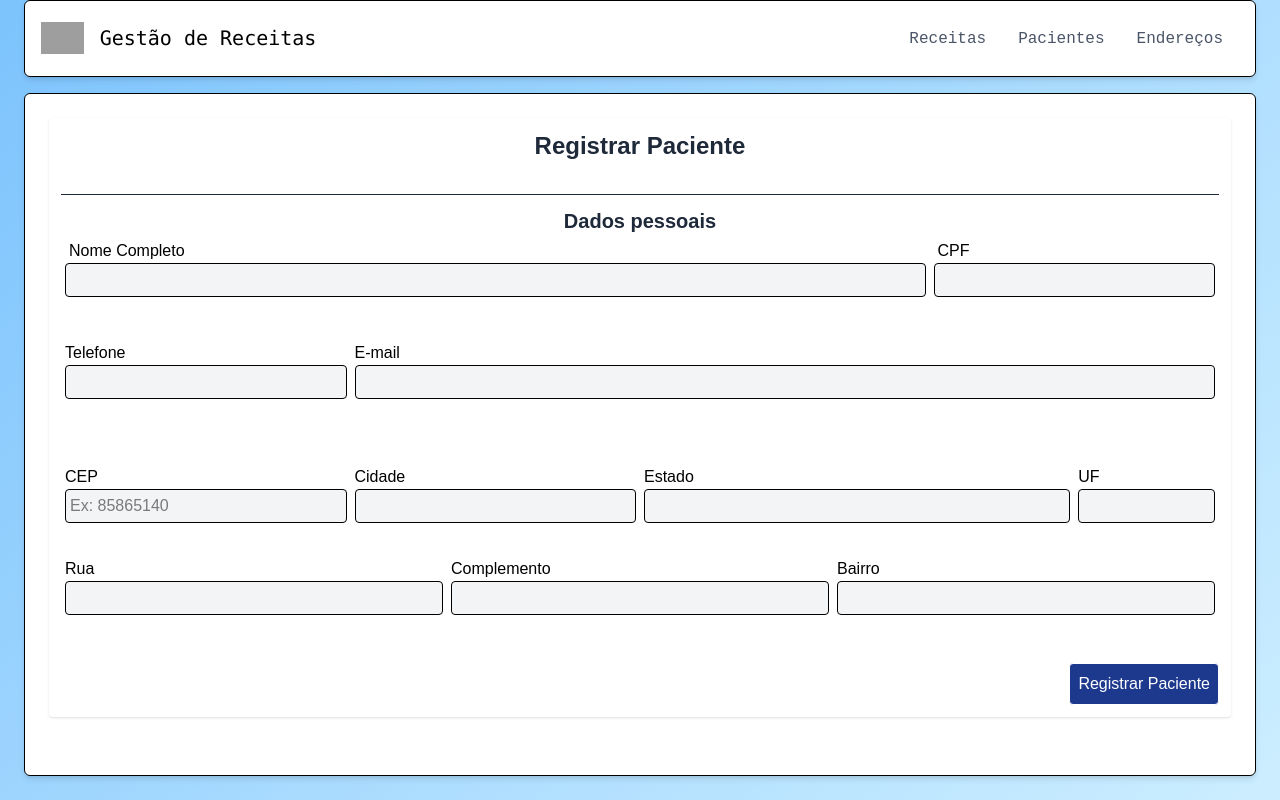
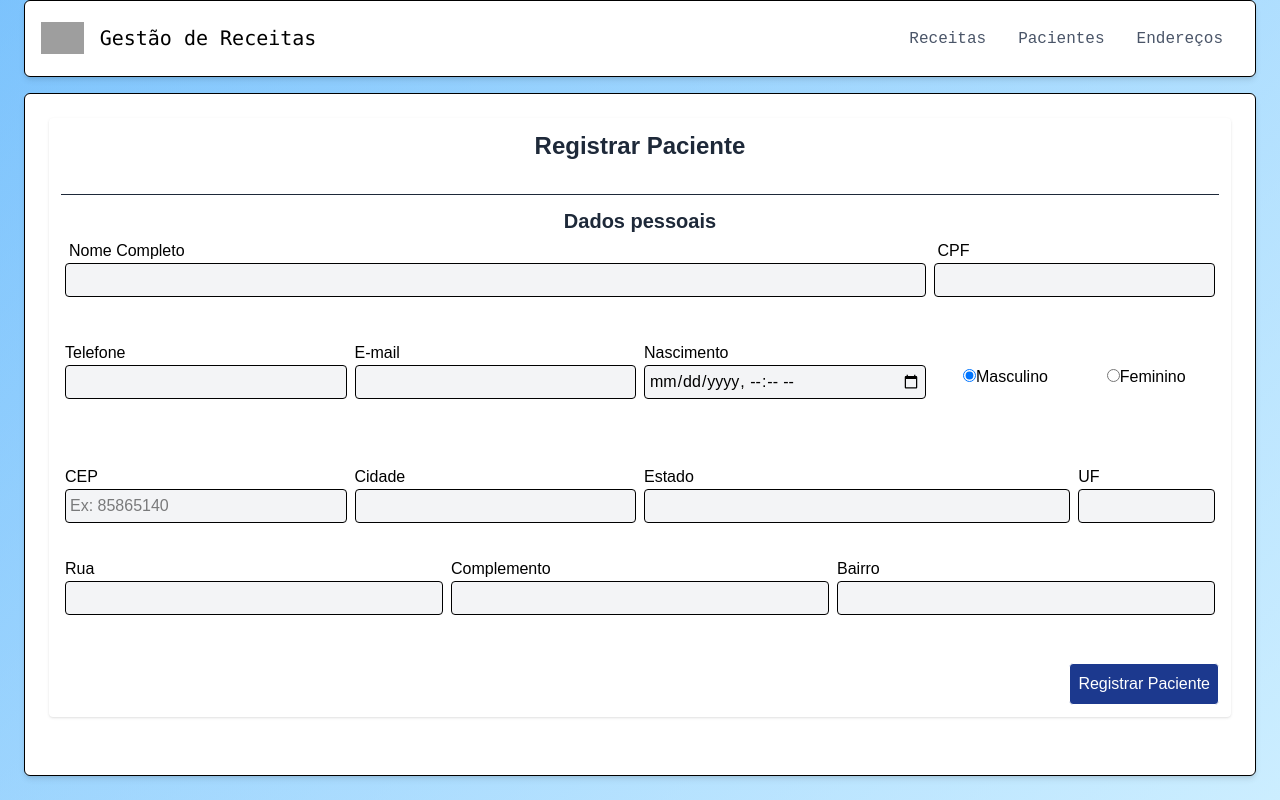
Before and after one commit to ugoincc/es1-t3-frontend, a React (Vite) app: page /cadastrarPaciente in a window 1280 px wide. Built offline with nearby package versions, Linux system fonts and the light colour scheme; grey boxes are pictures that could not be loaded.

Commit message:
5 type input form

```diff
--- a/src/components/forms/parts/PersonalDataSection.jsx
+++ b/src/components/forms/parts/PersonalDataSection.jsx
@@ -1,5 +1,8 @@
 import React from "react";
+import { useState } from "react";
 function PersonalDataSection({ register, errors }) {
+  const [sexo, setSexo] = useState("masculino");
+
   return (
     <>
       <div className="flex flex-wrap">
@@ -58,7 +61,7 @@ function PersonalDataSection({ register, errors }) {
           )}
         </div>
 
-        <div className="w-full md:w-3/4 text-left mb-3 p-1">
+        <div className="w-full md:w-1/4 text-left mb-3 p-1">
           <label htmlFor="inputEmail" className="form-label text-black">
             E-mail
           </label>
@@ -74,6 +77,39 @@ function PersonalDataSection({ register, errors }) {
             </span>
           )}
         </div>
+        <div className="w-full md:w-1/4 text-left mb-3 p-1">
+          <label htmlFor="inputEmail" className="form-label text-black">
+            Nascimento
+          </label>
+          <input
+            type="datetime-local"
+            className="border rounded p-1 bg-gray-100 w-full"
+            id="inputBirthday"
+          />
+        </div>
+        <div className="w-full flex items-center justify-around md:w-1/4 text-left mb-3 p-1">
+          <label>
+            <input
+              type="radio"
+              name="sexo"
+              value="masculino"
+              checked={sexo === "masculino"}
+              onChange={(e) => setSexo(e.target.value)}
+            />
+            Masculino
+          </label>
+
+          <label>
+            <input
+              type="radio"
+              name="sexo"
+              value="feminino"
+              checked={sexo === "feminino"}
+              onChange={(e) => setSexo(e.target.value)}
+            />
+            Feminino
+          </label>
+        </div>
       </div>
     </>
   );
```
